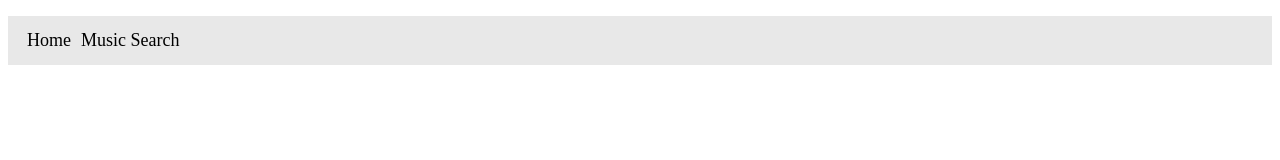
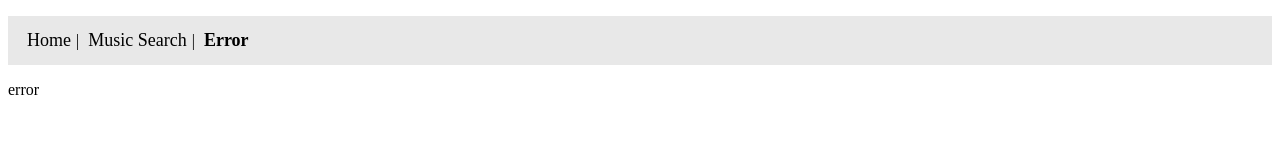
Before and after one commit to choejoonkyung/react-structure, a React app: page /error in a window 1280 px wide. Shown: the top 160 px of the page. Built offline with nearby package versions, Linux system fonts and the light colour scheme.

Commit message:
error 라우팅 추가

```diff
--- a/src/App.tsx
+++ b/src/App.tsx
@@ -1,7 +1,8 @@
 import React from "react";
 import Gnb from "components/Gnb/Gnb";
 import { Switch, Route } from "react-router-dom";
-import SearchMusic from "pages/SearchMusic";
+import SearchMusic from "pages/SearchMusicPage";
+import ErrorPage from "pages/ErrorPage";
 
 function App() {
   return (
@@ -11,6 +12,9 @@ function App() {
         <Route path="/music/search">
           <SearchMusic />
         </Route>
+        <Route path="/error">
+          <ErrorPage />
+        </Route>
       </Switch>
     </>
   );
--- a/src/components/Gnb/Gnb.tsx
+++ b/src/components/Gnb/Gnb.tsx
@@ -21,6 +21,10 @@ function Gnb({}: GnbProps) {
       {
         title: "Music Search",
         path: "/music/search",
+      },
+      {
+        title: "Error",
+        path: "/error",
       },
     ],
     []
@@ -55,6 +59,17 @@ const gnbStyle = css`
   list-style: none;
   background-color: #e8e8e8;
   padding: 14px;
+  li {
+    &:before {
+      content: " | ";
+      font-weight: 400;
+    }
+    &:first-child {
+      &:before {
+        content: "";
+      }
+    }
+  }
 `;
 
 const gnbMenuStyle = (active: boolean) => css`
--- /dev/null
+++ b/src/pages/ErrorPage.tsx
@@ -0,0 +1,7 @@
+import React from "react";
+
+function ErrorPage() {
+  return <div>error</div>;
+}
+
+export default ErrorPage;
--- a/src/pages/SearchMusic.tsx
+++ b/src/pages/SearchMusicPage.tsx
@@ -2,7 +2,7 @@ import Input from "components/@base/Input";
 import MusicList from "components/MusicList";
 import { Suspense, useState } from "react";
 
-function SearchMusic() {
+function SearchMusicPage() {
   const [keyword, setKeyword] = useState("");
   return (
     <div>
@@ -14,4 +14,4 @@ function SearchMusic() {
   );
 }
 
-export default SearchMusic;
+export default SearchMusicPage;
```
